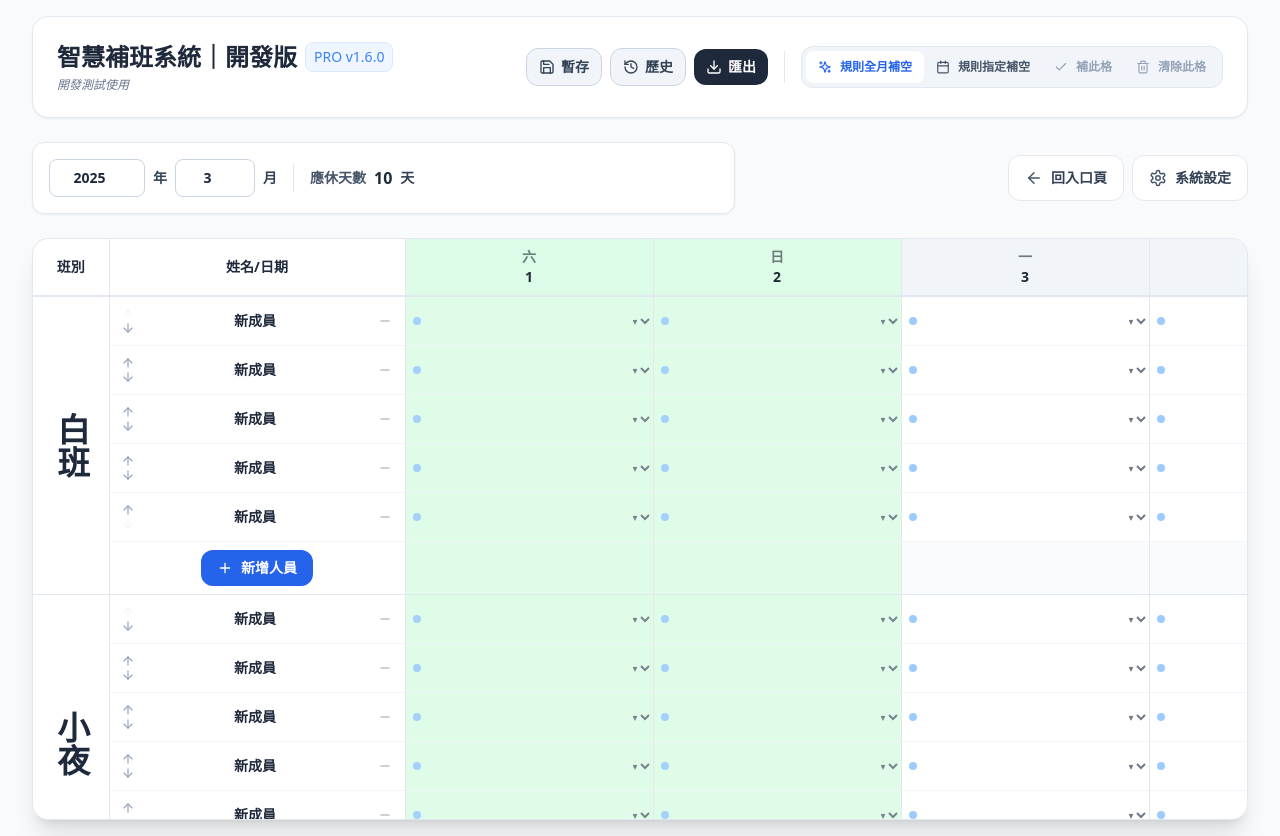
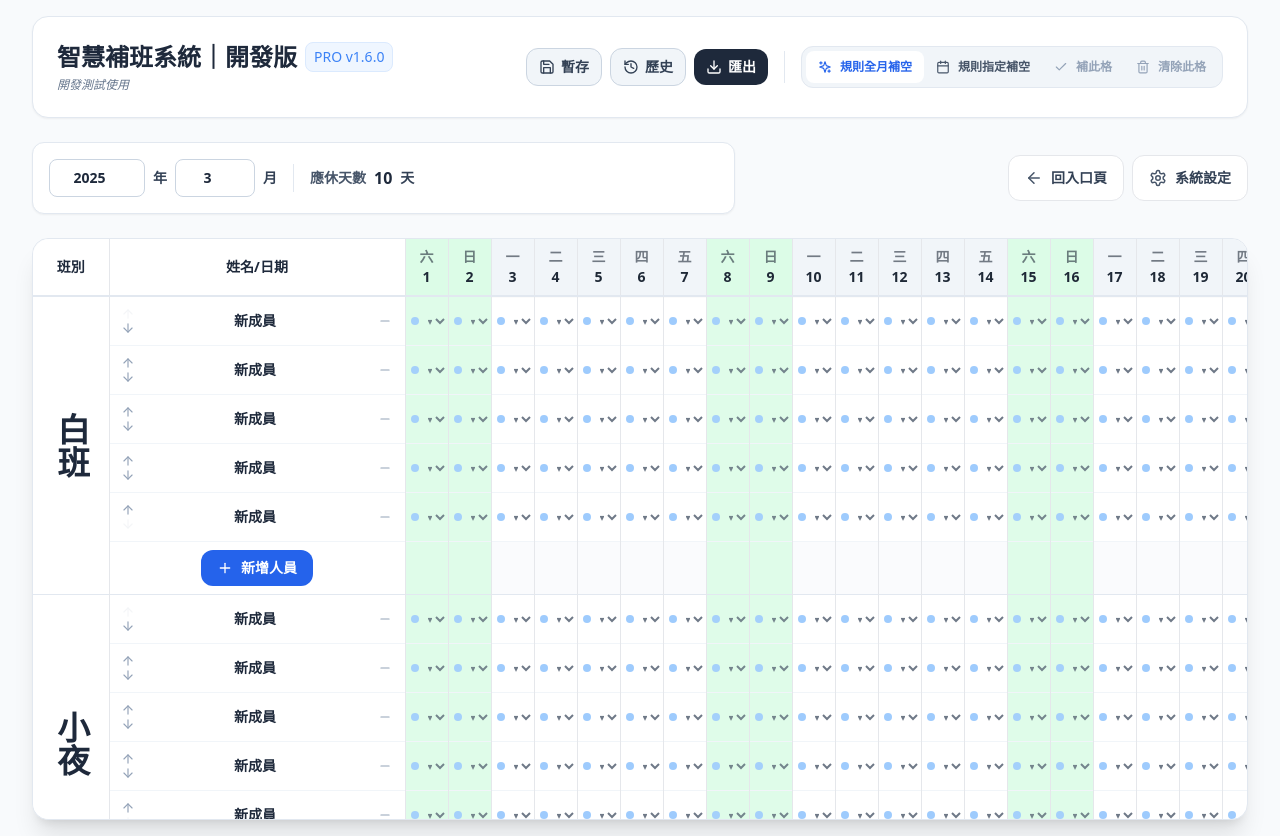
Before and after one commit to abyssynt/react-schedule-pro-smartfill, a React (Vite) app: page / in a window 1280 px wide. Both pictures are taken after a click on the button "開啟最近班表". Built offline with nearby package versions, Linux system fonts and the light colour scheme.

Commit message:
Update App.jsx

```diff
--- a/src/App.jsx
+++ b/src/App.jsx
@@ -2748,7 +2748,7 @@ const openSelectedCellFillModal = () => {
                                 if (selectionMode === 'cell') startRangeSelection(staff, d.date, e);
                               }}
                             >
-                              <div className="relative flex items-center">
+                              <div className="relative flex items-center w-full" style={{ minWidth: densityConfig.dayMinWidth, width: densityConfig.dayMinWidth, maxWidth: densityConfig.dayMinWidth }}>
                                 <input
                                   type="text"
                                   value={displayValue}
@@ -2775,7 +2775,7 @@ const openSelectedCellFillModal = () => {
                                       e.currentTarget.blur();
                                     }
                                   }}
-                                  className={`w-full ${densityConfig.cellHeightClass} pr-7 text-center bg-transparent border-none font-bold hover:bg-black/5 ${tableFontSizeClass} ${isInvalid ? 'text-red-600' : ''}`}
+                                  className={`block min-w-0 w-full ${densityConfig.cellHeightClass} pr-5 pl-4 text-center bg-transparent border-none font-bold hover:bg-black/5 ${tableFontSizeClass} ${isInvalid ? 'text-red-600' : ''}`}
                                   style={{ color: isInvalid ? '#dc2626' : tableFontColor }}
                                   title="可直接輸入代碼，Enter 確認"
                                 />
@@ -2809,7 +2809,7 @@ const openSelectedCellFillModal = () => {
                                     e.stopPropagation();
                                     startRangeSelection(staff, d.date, e);
                                   }}
-                                  className="absolute left-1 top-1/2 -translate-y-1/2 z-0 w-3.5 h-3.5 flex items-center justify-center"
+                                  className="absolute left-0.5 top-1/2 -translate-y-1/2 z-0 w-3.5 h-3.5 flex items-center justify-center"
                                   aria-label={`選取 ${staff.name} ${d.date} 儲存格`}
                                   title={`選取 ${staff.name} ${d.date} 儲存格`}
                                 >
```
